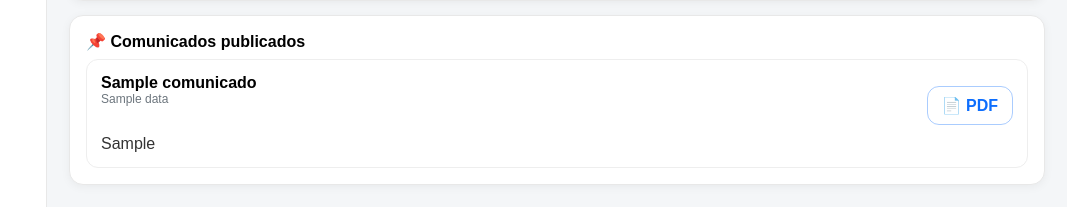
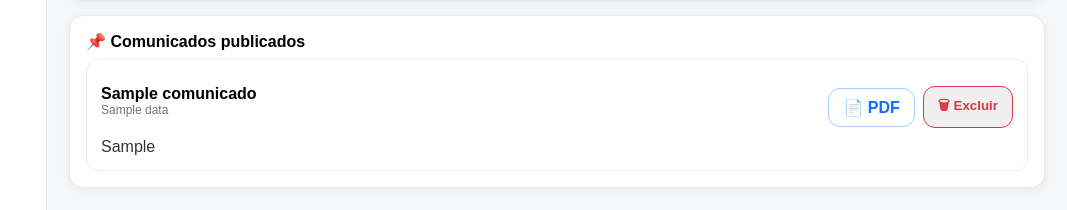
Before and after one commit to Marllon-hub/hospital-plataforma, a Flask app: template templates/admin/comunicados.html in a window 1280 px wide. Shown: the part 703-913 px from the top of the page, without its empty margins (213-1280 px from the left). Run offline with Flask 3, Linux system fonts and the light colour scheme; the template is opened without the code that fills it: most values are stand-ins (such as "Sample title", 1, 10 or a date in 2020).

Commit message:
add delete comunicado

```diff
--- a/app.py
+++ b/app.py
@@ -336,32 +336,29 @@ def comunicados():
 # ==================================================
 # ADMIN - EXCLUIR COMUNICADO
 # ==================================================
-
-@app.route("/admin/comunicados/<int:comunicado_id>/excluir", methods=["POST"])
+from flask import redirect, url_for, request
+import os
+
+@app.post("/admin/comunicados/<int:comunicado_id>/excluir")
 @login_required
 @direcao_required
 def admin_excluir_comunicado(comunicado_id):
-    global comunicados_lista
-
-    # acha o comunicado
-    alvo = next((c for c in comunicados_lista if int(c.get("id", 0)) == comunicado_id), None)
-    if not alvo:
-        return redirect(url_for("admin_comunicados"))
-
-    # se tinha PDF, tenta apagar do disco
-    pdf_nome = alvo.get("pdf")
-    if pdf_nome:
-        try:
-            caminho_pdf = os.path.join(UPLOAD_COMUNICADOS, pdf_nome)
-            if os.path.exists(caminho_pdf):
-                os.remove(caminho_pdf)
-        except Exception:
-            pass
-
-    # remove da lista
-    comunicados_lista = [c for c in comunicados_lista if int(c.get("id", 0)) != comunicado_id]
-
+    c = Mensagem.query.get_or_404(comunicado_id)
+
+    # se tiver PDF, tenta apagar o arquivo também
+    try:
+        if getattr(c, "pdf", None):
+            caminho = os.path.join(UPLOAD_COMUNICADOS, c.pdf)
+            if os.path.exists(caminho):
+                os.remove(caminho)
+    except Exception:
+        # se falhar, não impede excluir do banco
+        pass
+
+    db.session.delete(c)
+    db.session.commit()
     return redirect(url_for("admin_comunicados"))
+
 #===================================================
 #ESCALA PDF
 #===================================================
--- a/templates/admin/comunicados.html
+++ b/templates/admin/comunicados.html
@@ -39,7 +39,6 @@
       <div>
         <label style="font-weight:700;">Texto (com edição)</label>
 
-        <!-- toolbar simples -->
         <div style="display:flex; gap:8px; flex-wrap:wrap; margin:8px 0;">
           <button type="button" class="btn-outline" onclick="cmd('bold')"><b>B</b></button>
           <button type="button" class="btn-outline" onclick="cmd('italic')"><i>I</i></button>
@@ -50,13 +49,11 @@
           <button type="button" class="btn-outline" onclick="cmd('removeFormat')">🧹 Limpar</button>
         </div>
 
-        <!-- editor -->
         <div id="editor"
              contenteditable="true"
              style="min-height:180px; border:1px solid #ddd; border-radius:12px; padding:12px; background:#fff;">
         </div>
 
-        <!-- campo escondido que vai para o backend -->
         <input type="hidden" name="conteudo_html" id="conteudo_html">
         <small style="color:#6c757d;">Você pode publicar só o texto, só o PDF, ou os dois.</small>
       </div>
@@ -82,24 +79,55 @@
     {% if comunicados %}
       <div style="display:flex; flex-direction:column; gap:12px;">
         {% for c in comunicados %}
+
+          {# pega o id tanto se for objeto (c.id) quanto dict (c["id"]) #}
+          {% set cid = (c.id if c.id is defined else (c["id"] if "id" in c else None)) %}
+
           <div style="border:1px solid #eee; border-radius:12px; padding:14px;">
-            <div style="display:flex; justify-content:space-between; gap:10px; flex-wrap:wrap;">
+            <div style="display:flex; justify-content:space-between; gap:10px; flex-wrap:wrap; align-items:center;">
+
               <div>
-                <div style="font-weight:800; font-size:16px;">{{ c.titulo }}</div>
-                <div style="color:#6c757d; font-size:12px;">{{ c.data }}</div>
+                <div style="font-weight:800; font-size:16px;">
+                  {{ c.titulo if c.titulo is defined else c["titulo"] }}
+                </div>
+                <div style="color:#6c757d; font-size:12px;">
+                  {{ c.data if c.data is defined else c["data"] }}
+                </div>
               </div>
 
-              {% if c.pdf %}
-                <a class="btn-outline" target="_blank"
-                   href="{{ url_for('static', filename='uploads/comunicados/' ~ c.pdf) }}">
-                  📄 PDF
-                </a>
-              {% endif %}
+              <div style="display:flex; gap:8px; flex-wrap:wrap; align-items:center;">
+                {% set pdfname = (c.pdf if c.pdf is defined else (c["pdf"] if "pdf" in c else None)) %}
+                {% if pdfname %}
+                  <a class="btn-outline" target="_blank"
+                     href="{{ url_for('static', filename='uploads/comunicados/' ~ pdfname) }}">
+                    📄 PDF
+                  </a>
+                {% endif %}
+
+                {% if cid %}
+                  <form method="POST"
+                        action="/admin/comunicados/{{ cid }}/excluir"
+                        onsubmit="return confirm('Deseja excluir este comunicado?');"
+                        style="margin:0;">
+                    <button type="submit"
+                            class="btn-outline"
+                            style="border-color:#dc3545; color:#dc3545;">
+                      🗑 Excluir
+                    </button>
+                  </form>
+                {% else %}
+                  <span style="color:#dc3545; font-size:12px;">
+                    (Sem ID para excluir)
+                  </span>
+                {% endif %}
+              </div>
+
             </div>
 
-            {% if c.conteudo_html %}
+            {% set html = (c.conteudo_html if c.conteudo_html is defined else (c["conteudo_html"] if "conteudo_html" in c else "")) %}
+            {% if html %}
               <div style="margin-top:10px; color:#333;">
-                {{ c.conteudo_html|safe }}
+                {{ html|safe }}
               </div>
             {% endif %}
           </div>
```
